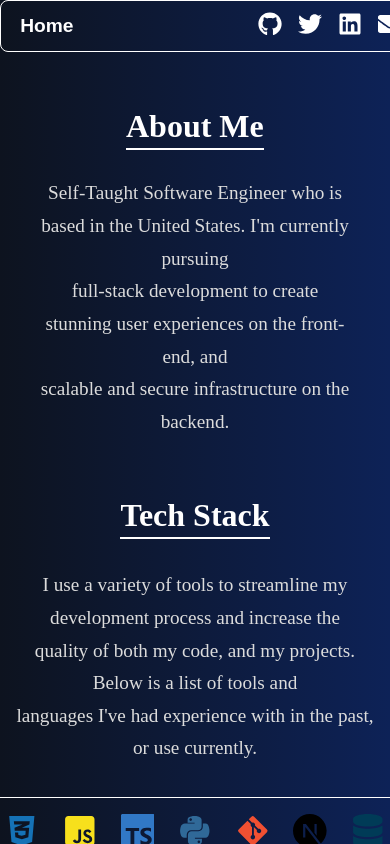
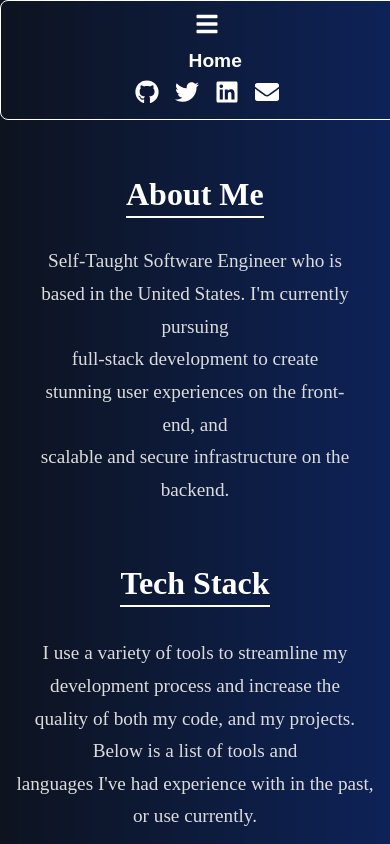
Before and after one commit to dredevs/dredevs-web, a Next.js app: page / in a window 390 px wide. Built offline with nearby package versions, Linux system fonts and the light colour scheme; a web font is replaced by a local one.

Commit message:
responsive for mobile devices? maybe

```diff
--- a/src/components/navbar.tsx
+++ b/src/components/navbar.tsx
@@ -1,8 +1,11 @@
-import React from 'react';
+import React, { useState } from 'react';
 import Link from 'next/link';
-import { FaGithub, FaTwitter, FaLinkedin, FaEnvelope } from 'react-icons/fa';
+import { FaGithub, FaTwitter, FaLinkedin, FaEnvelope, FaBars, FaTimes } from 'react-icons/fa';
 
 const Navbar: React.FC = () => {
+  const [isOpen, setIsOpen] = useState(false);
+
+  const toggleMenu = () => setIsOpen(!isOpen);
 
   const navbarStyles: React.CSSProperties = {
     backgroundColor: 'var(--navbar-background)',
@@ -11,8 +14,8 @@ const Navbar: React.FC = () => {
     borderStyle: 'solid',
     borderWidth: '1px',
     padding: '0.7rem',
-    height: 'auto', // Adjust height based on content
-    maxWidth: '60rem', // Slightly increased max width for large screens
+    height: 'auto',
+    maxWidth: '60rem',
     width: '100%',
     margin: '0 auto',
     display: 'flex',
@@ -21,6 +24,7 @@ const Navbar: React.FC = () => {
     borderRadius: '0.5rem',
     opacity: 0,
     animation: 'fadeIn 1s ease-out forwards',
+    position: 'relative',
   };
 
   const linkStyles: React.CSSProperties = {
@@ -67,15 +71,28 @@ const Navbar: React.FC = () => {
     textDecoration: 'none',
     fontSize: '1.2rem',
     fontWeight: 'bold',
-    transition: 'background-color 0.3s ease', // Transition for background color
-    padding: '0.5rem 1rem', // Added padding for the background effect
-    borderRadius: '0.3rem', // Rounded corners for the background effect
+    transition: 'background-color 0.3s ease',
+    padding: '0.5rem 1rem',
+    borderRadius: '0.3rem',
   };
 
   const rightContainerStyles: React.CSSProperties = {
     display: 'flex',
     alignItems: 'center',
-    gap: '1rem', // Space between status circle and icons
+    gap: '1rem',
+  };
+
+  const mobileMenuStyles: React.CSSProperties = {
+    display: isOpen ? 'block' : 'none',
+    position: 'absolute',
+    top: '100%',
+    right: '0',
+    backgroundColor: 'var(--navbar-background)',
+    width: '100%',
+    padding: '1rem',
+    borderRadius: '0 0 0.5rem 0.5rem',
+    boxShadow: '0 2px 4px rgba(0, 0, 0, 0.1)',
+    zIndex: 20,
   };
 
   return (
@@ -102,65 +119,111 @@ const Navbar: React.FC = () => {
           }
 
           .navbar .text-link:hover {
-            background-color: #666; /* Gray background on hover */
-            color: white; /* Ensure text color is readable on gray background */
+            background-color: #666;
+            color: white;
+          }
+
+          .navbar .mobile-menu {
+            display: none;
+          }
+
+          @media (max-width: 768px) {
+            .navbar {
+              padding: 0.5rem;
+              flex-direction: column;
+              align-items: flex-start;
+            }
+
+            .navbar .mobile-menu {
+              display: block;
+              font-size: 1.5rem;
+              cursor: pointer;
+            }
+
+            .navbar .menu-items {
+              display: ${isOpen ? 'block' : 'none'};
+              width: 100%;
+              padding: 0;
+              margin: 0;
+              list-style: none;
+              flex-direction: column;
+              gap: 1rem;
+              align-items: flex-start;
+            }
+
+            .navbar .menu-items a {
+              display: block;
+              padding: 0.5rem 1rem;
+              width: 100%;
+              text-align: center;
+            }
+
+            .navbar .social-icons {
+              display: ${isOpen ? 'none' : 'flex'};
+            }
           }
 
           @media (min-width: 768px) {
             .navbar {
-              max-width: 70rem; /* Wider navbar for medium screens */
-              padding: 0.8rem; /* Slightly larger padding */
+              max-width: 70rem;
+              padding: 0.8rem;
+              flex-direction: row;
             }
 
-            .navbar .text-link {
-              font-size: 1.4rem; /* Larger font size for medium screens */
+            .navbar .menu-items {
+              display: flex;
+              gap: 1rem;
             }
 
-            .navbar .icon {
-              font-size: 1.7rem; /* Larger icons */
+            .navbar .social-icons {
+              display: flex;
             }
           }
 
           @media (min-width: 1024px) {
             .navbar {
-              max-width: 80rem; /* Even wider navbar for large screens */
-              padding: 1rem; /* More padding */
+              max-width: 80rem;
+              padding: 1rem;
             }
 
             .navbar .text-link {
-              font-size: 1.6rem; /* Larger font size for large screens */
+              font-size: 1.6rem;
             }
 
             .navbar .icon {
-              font-size: 2rem; /* Even larger icons */
+              font-size: 2rem;
             }
           }
 
           @media (min-width: 1920px) {
             .navbar {
-              max-width: 90rem; /* Maximum width for very large screens */
-              padding: 1.2rem; /* Ample padding */
+              max-width: 90rem;
+              padding: 1.2rem;
             }
 
             .navbar .text-link {
-              font-size: 1.8rem; /* Large font size */
+              font-size: 1.8rem;
             }
 
             .navbar .icon {
-              font-size: 2.2rem; /* Largest icons */
+              font-size: 2.2rem;
             }
           }
         `}
       </style>
       <nav style={navbarStyles} className="navbar">
-        <ul style={listStyles}>
+        <div className="mobile-menu" onClick={toggleMenu}>
+          {isOpen ? <FaTimes /> : <FaBars />}
+        </div>
+        <ul style={listStyles} className="menu-items">
           <li>
             <Link href="/" legacyBehavior>
               <a style={textLinkStyles} className="text-link">Home</a>
             </Link>
           </li>
+          {/* Add more menu items here if needed */}
         </ul>
-        <div style={rightContainerStyles}>
+        <div style={rightContainerStyles} className="social-icons">
           <ul style={listStyles}>
             <li style={{ position: 'relative' }}>
               <a
--- a/src/components/techstack.tsx
+++ b/src/components/techstack.tsx
@@ -114,7 +114,7 @@ const containerStyles: React.CSSProperties = {
   flexDirection: 'column',
   alignItems: 'center', // Center items horizontally
   justifyContent: 'center', // Center items vertically
-  maxWidth: '600px',
+  maxWidth: '100%', // Ensure full width on smaller screens
   margin: '0 auto',
 };
 
@@ -137,20 +137,22 @@ const paragraphStyles: React.CSSProperties = {
 
 const techStackStyles: React.CSSProperties = {
   display: 'flex',
-  gap: '1.5rem',
+  flexWrap: 'wrap', // Wrap icons on smaller screens
+  gap: '1rem',
   justifyContent: 'center', // Center icons horizontally
   padding: '1rem',
 };
 
 const borderStyles: React.CSSProperties = {
-  padding: '0rem',
+  padding: '0.5rem',
   border: '1px solid white',
   borderRadius: '10px',
   display: 'inline-block',
+  width: '100%', // Ensure full width on smaller screens
 };
 
 const iconStyles: React.CSSProperties = {
-  fontSize: '2.1rem',
+  fontSize: '2rem', // Adjust font size for better fit on mobile
   transition: 'transform 0.3s ease',
 };
 
```
